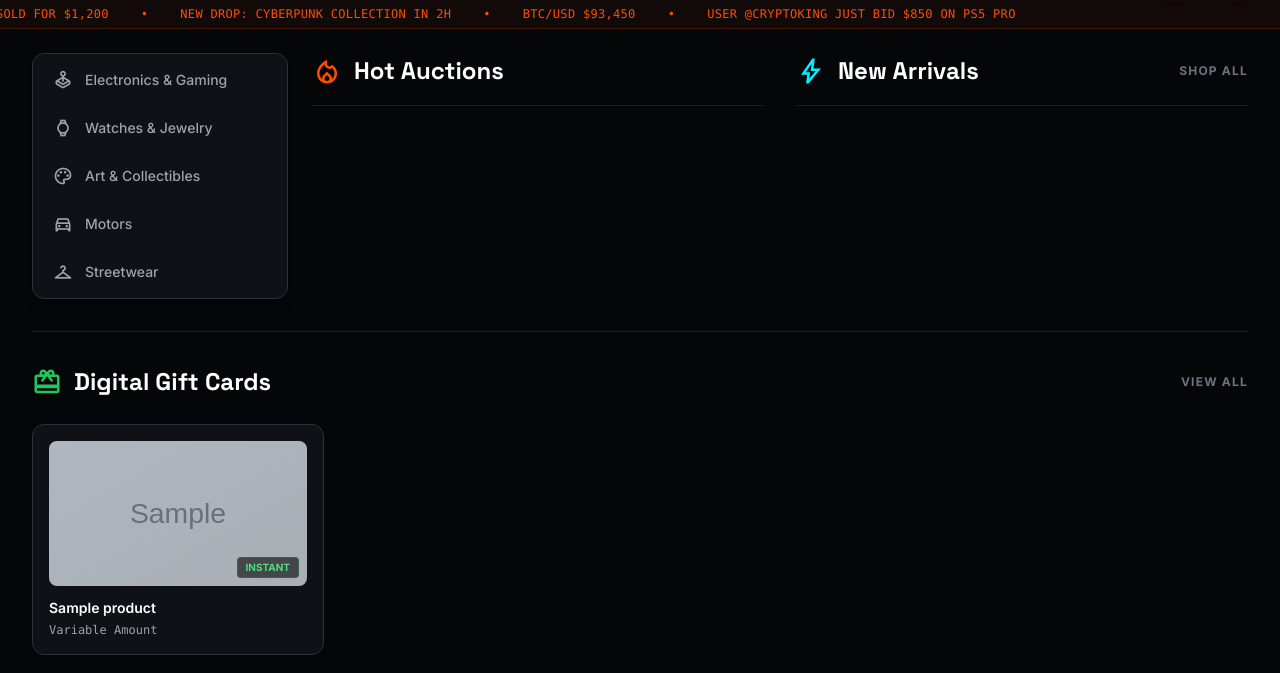
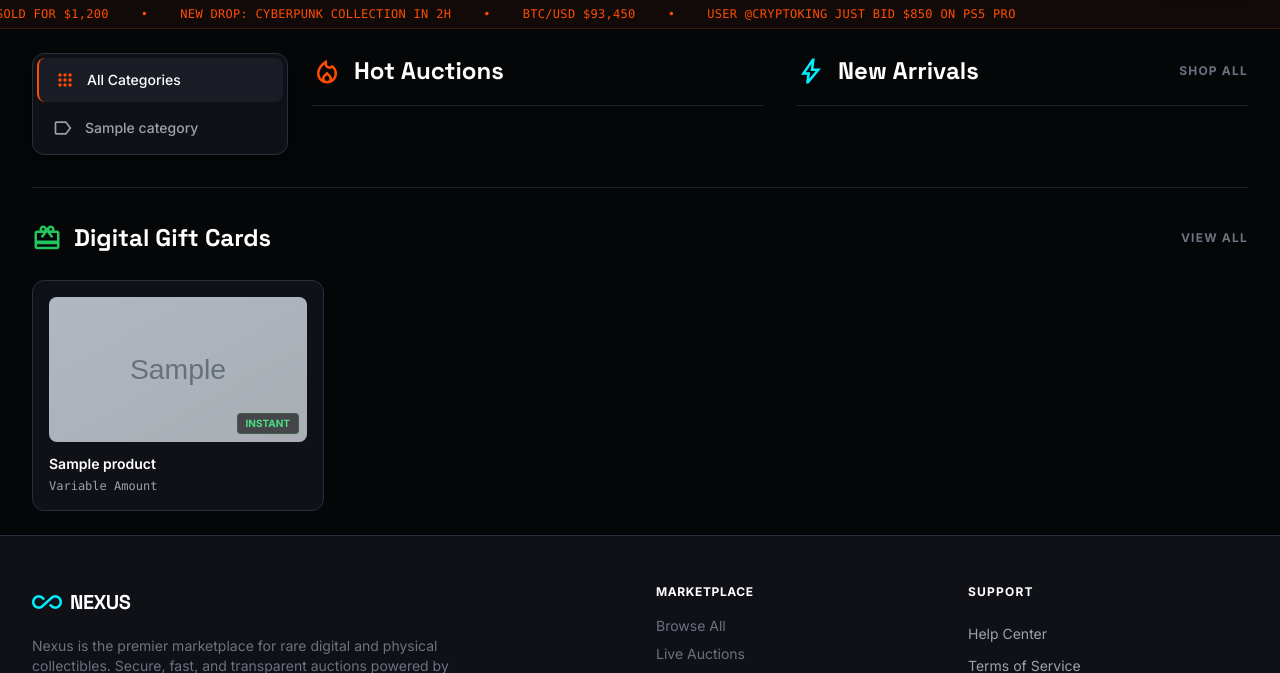
Before and after one commit to samuelopez2010/nexus-auctions, a Django app: page / in a window 1280 px wide. Shown: the part 65-738 px from the top of the page. Run offline with Django 5.2, Linux system fonts and the light colour scheme; tables that the repository leaves empty hold one stand-in row (values such as "Sample post"); grey boxes marked "Sample" are stand-in pictures; parts of the project's set-up code (start-up, migrations or seed data) failed here and were passed over; some libraries are stand-ins or nearby versions.

Commit message:
feat: Dynamic category sidebar on homepage

```diff
--- a/market/frontend_views.py
+++ b/market/frontend_views.py
@@ -46,13 +46,17 @@ def home(request):
         user_stats['winning'] = Product.objects.filter(bids__bidder=request.user).distinct().count()
         user_stats['outbid'] = 0 # Placeholder
 
+    # Get Categories for Sidebar
+    categories = Category.objects.all()
+
     context = {
         'hero_product': hero_product,
         'hot_auctions': hot_auctions,
         'new_arrivals': new_arrivals,
         'featured_gift_cards': gift_cards,
         'user_stats': user_stats,
-        'query': query
+        'query': query,
+        'categories': categories
     }
     return render(request, 'index.html', context)
 
--- a/templates/index.html
+++ b/templates/index.html
@@ -129,39 +129,27 @@
             <div class="bg-surface-dark border border-border-dark rounded-xl p-1 shadow-lg">
                 <nav class="space-y-1">
                     <a class="flex items-center gap-3 px-4 py-3 text-sm font-medium rounded-lg transition-all group
-                        {% if request.GET.q == 'Electronics' %} bg-surface-lighter text-white border-l-2 border-primary {% else %} text-gray-400 hover:text-white hover:bg-surface-lighter {% endif %}"
-                        href="?q=Electronics">
-                        <span class="material-symbols-outlined {% if request.GET.q == 'Electronics' %} text-primary {% else %} group-hover:text-secondary {% endif %} text-[20px]">joystick</span>
-                        Electronics & Gaming
+                        {% if not request.GET.category %} bg-surface-lighter text-white border-l-2 border-primary {% else %} text-gray-400 hover:text-white hover:bg-surface-lighter {% endif %}"
+                        href="{% url 'catalog' %}">
+                        <span class="material-symbols-outlined {% if not request.GET.category %} text-primary {% else %} group-hover:text-secondary {% endif %} text-[20px]">apps</span>
+                        All Categories
                     </a>
 
+                    {% for cat in categories %}
                     <a class="flex items-center gap-3 px-4 py-3 text-sm font-medium rounded-lg transition-all group
-                        {% if request.GET.q == 'Watches' %} bg-surface-lighter text-white border-l-2 border-primary {% else %} text-gray-400 hover:text-white hover:bg-surface-lighter {% endif %}"
-                        href="?q=Watches">
-                        <span class="material-symbols-outlined {% if request.GET.q == 'Watches' %} text-primary {% else %} group-hover:text-secondary {% endif %} text-[20px]">watch</span>
-                        Watches & Jewelry
+                        {% if request.GET.category == cat.id|stringformat:'i' %} bg-surface-lighter text-white border-l-2 border-primary {% else %} text-gray-400 hover:text-white hover:bg-surface-lighter {% endif %}"
+                        href="{% url 'catalog' %}?category={{ cat.id }}">
+                        <span class="material-symbols-outlined {% if request.GET.category == cat.id|stringformat:'i' %} text-primary {% else %} group-hover:text-secondary {% endif %} text-[20px]">
+                            {% if cat.name == 'Electronics' %}joystick
+                            {% elif cat.name == 'Watches' %}watch
+                            {% elif cat.name == 'Art' %}palette
+                            {% elif cat.name == 'Motors' %}directions_car
+                            {% elif cat.name == 'Fashion' %}checkroom
+                            {% else %}label{% endif %}
+                        </span>
+                        {{ cat.name }}
                     </a>
-
-                    <a class="flex items-center gap-3 px-4 py-3 text-sm font-medium rounded-lg transition-all group
-                        {% if request.GET.q == 'Art' %} bg-surface-lighter text-white border-l-2 border-primary {% else %} text-gray-400 hover:text-white hover:bg-surface-lighter {% endif %}"
-                        href="?q=Art">
-                        <span class="material-symbols-outlined {% if request.GET.q == 'Art' %} text-primary {% else %} group-hover:text-secondary {% endif %} text-[20px]">palette</span>
-                        Art & Collectibles
-                    </a>
-
-                    <a class="flex items-center gap-3 px-4 py-3 text-sm font-medium rounded-lg transition-all group
-                        {% if request.GET.q == 'Motors' %} bg-surface-lighter text-white border-l-2 border-primary {% else %} text-gray-400 hover:text-white hover:bg-surface-lighter {% endif %}"
-                        href="?q=Motors">
-                        <span class="material-symbols-outlined {% if request.GET.q == 'Motors' %} text-primary {% else %} group-hover:text-secondary {% endif %} text-[20px]">directions_car</span>
-                        Motors
-                    </a>
-
-                    <a class="flex items-center gap-3 px-4 py-3 text-sm font-medium rounded-lg transition-all group
-                        {% if request.GET.q == 'Fashion' %} bg-surface-lighter text-white border-l-2 border-primary {% else %} text-gray-400 hover:text-white hover:bg-surface-lighter {% endif %}"
-                        href="?q=Fashion">
-                        <span class="material-symbols-outlined {% if request.GET.q == 'Fashion' %} text-primary {% else %} group-hover:text-secondary {% endif %} text-[20px]">checkroom</span>
-                        Streetwear
-                    </a>
+                    {% endfor %}
                 </nav>
             </div>
         </aside>
```
